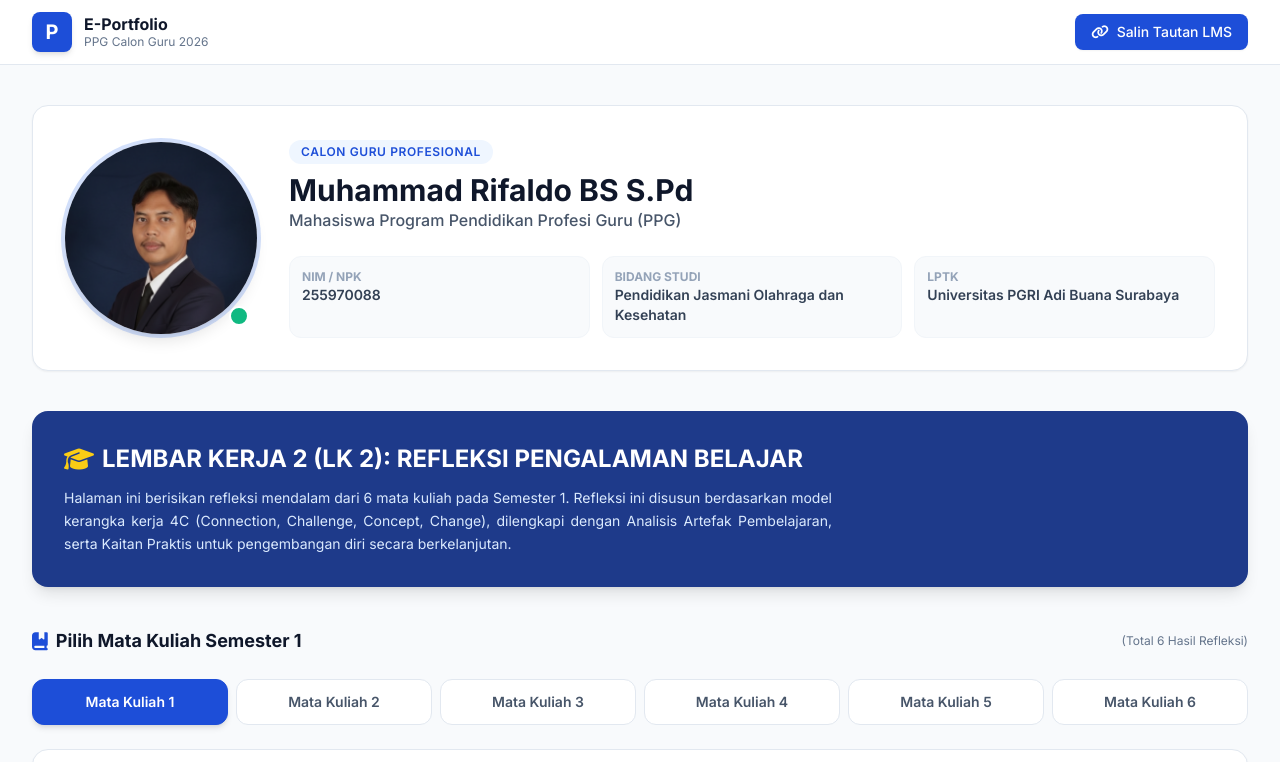
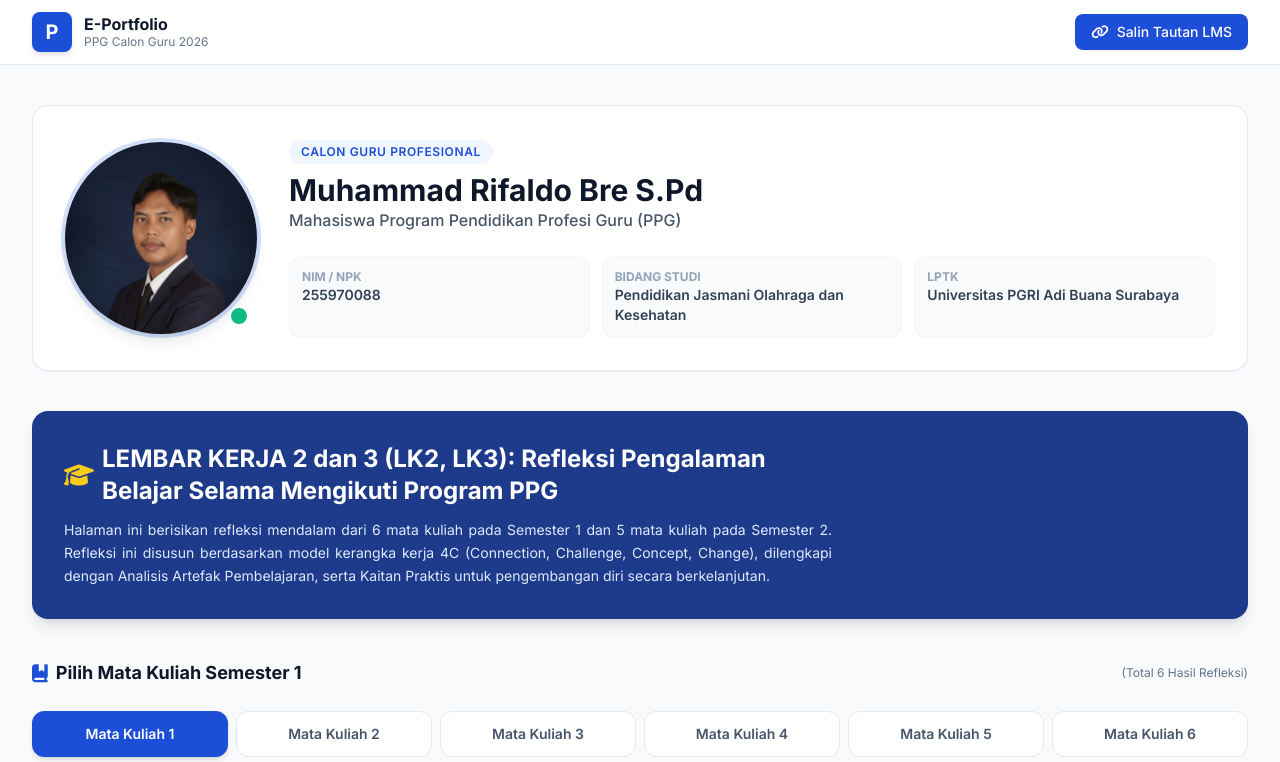
Before and after one commit to byte-webstyle/refleksipengalamanbelajar, a plain HTML site: page index.html in a window 1280 px wide. Shown: the top 762 px of the page. Drawn offline with nearby package versions, Linux system fonts and the light colour scheme.

Commit message:
Update index.html

```diff
--- a/index.html
+++ b/index.html
@@ -53,7 +53,7 @@
                     <span class="inline-block px-3 py-1 bg-blue-50 text-blue-700 font-semibold text-xs rounded-full uppercase tracking-wider mb-2">
                         Calon Guru Profesional
                     </span>
-                    <h2 class="text-2xl sm:text-3xl font-bold text-slate-900">Muhammad Rifaldo BS S.Pd</h2>
+                    <h2 class="text-2xl sm:text-3xl font-bold text-slate-900">Muhammad Rifaldo Bre S.Pd</h2>
                     <p class="text-slate-600 font-medium text-sm sm:text-base">Mahasiswa Program Pendidikan Profesi Guru (PPG)</p>
                 </div>
 
@@ -79,10 +79,10 @@
             <div class="relative z-10 max-w-3xl space-y-3">
                 <h3 class="text-xl sm:text-2xl font-bold flex items-center gap-2">
                     <i class="fa-solid fa-graduation-cap text-yellow-400"></i>
-                    LEMBAR KERJA 2 (LK 2): REFLEKSI PENGALAMAN BELAJAR
+                    LEMBAR KERJA 2 dan 3 (LK2, LK3): Refleksi Pengalaman Belajar Selama Mengikuti Program PPG
                 </h3>
                 <p class="text-blue-100 text-sm leading-relaxed"align="justify">
-                    Halaman ini berisikan refleksi mendalam dari 6 mata kuliah pada Semester 1. Refleksi ini disusun berdasarkan model kerangka kerja 4C (Connection, Challenge, Concept, Change), dilengkapi dengan Analisis Artefak Pembelajaran, serta Kaitan Praktis untuk pengembangan diri secara berkelanjutan.
+                    Halaman ini berisikan refleksi mendalam dari 6 mata kuliah pada Semester 1 dan 5 mata kuliah pada Semester 2. Refleksi ini disusun berdasarkan model kerangka kerja 4C (Connection, Challenge, Concept, Change), dilengkapi dengan Analisis Artefak Pembelajaran, serta Kaitan Praktis untuk pengembangan diri secara berkelanjutan.
                 </p>
             </div>
         </section>
@@ -1210,7 +1210,7 @@
     <footer class="bg-white border-t border-slate-200 py-6 mt-12">
         <div class="max-w-7xl mx-auto px-4 text-center text-xs text-slate-500 space-y-1">
             <p>&copy; 2026 Portofolio Digital Calon Guru Profesional PPG</p>
-            <p>&copy; Dibuat oleh M RIFALDO BS.</p>
+            <p>&copy; Dibuat oleh M RIFALDO BRE S.Pd.</p>
         </div>
     </footer>
 
```
